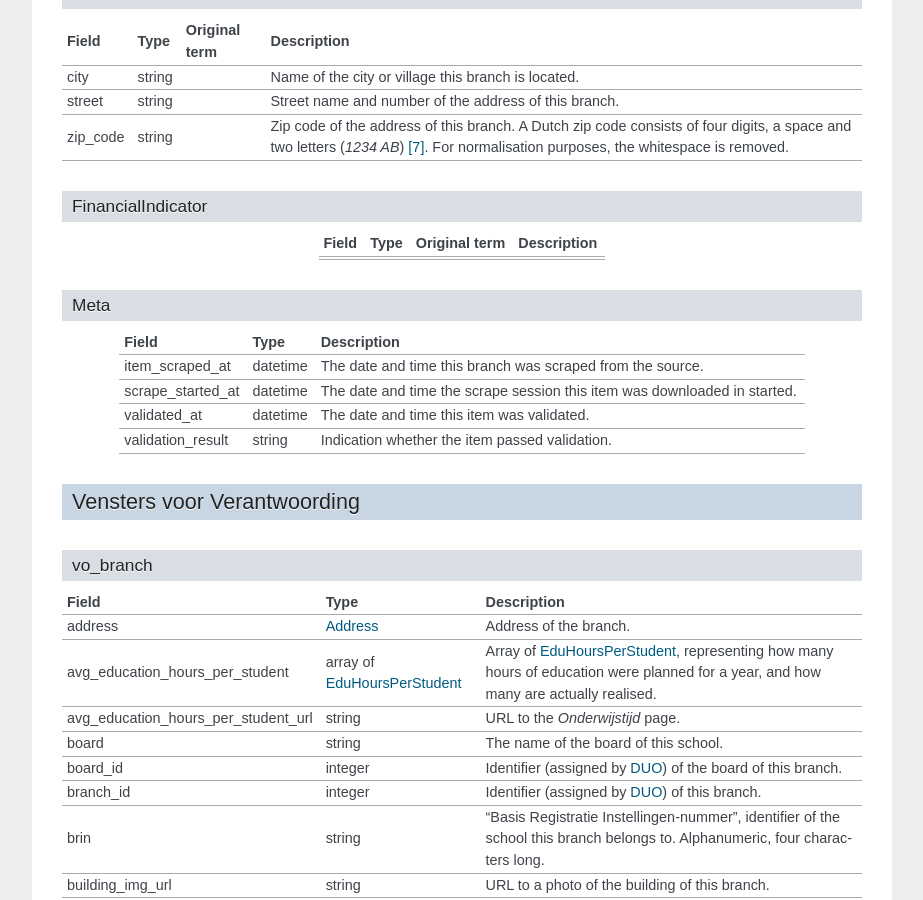
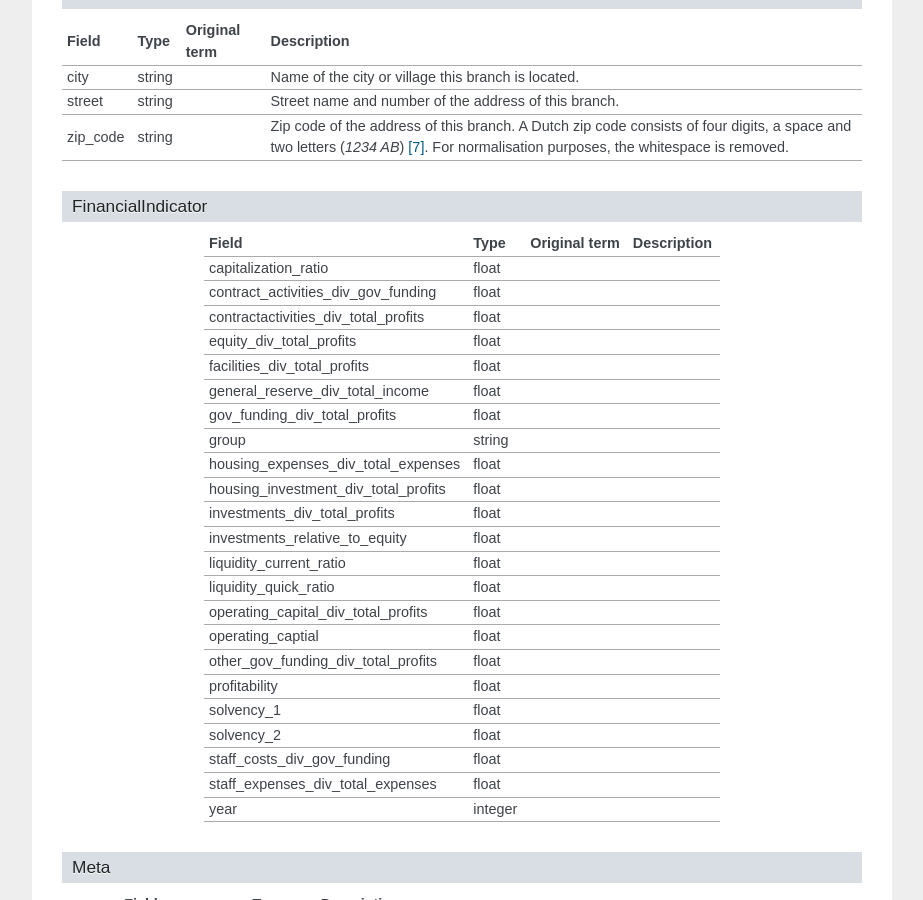
Before and after one commit to openstate/openonderwijsdata-api, a Sphinx documentation site: the page built from documentation/rst/data.rst, in a window 1280 px wide and 900 px high, scrolled down 1882 px. Shown: the whole window, without its empty margins (198-1121 px from the left). Built offline with Sphinx 7.4.7, drawn with Linux system fonts in a browser that asks for light colours.

Commit message:
DUO FinancialIndicator

```diff
--- a/documentation/rst/data.rst
+++ b/documentation/rst/data.rst
@@ -87,10 +87,33 @@ FinancialIndicator
 ^^^^^^^^^^^^^^^^^^^^^^^^^^^^^^^^^^^^^^^^^^^^^^^^^^^^^^^^^^^^^^^^^^^^^^^^^^^^^^^^^
 .. table::
 
-    =================================== =================================== =================================== ==========================================================================
-    Field                               Type                                Original term                       Description
-    =================================== =================================== =================================== ==========================================================================
-    =================================== =================================== =================================== ==========================================================================
+    ======================================= =================================== =================================== ======================================================================
+    Field                                   Type                                Original term                       Description
+    ======================================= =================================== =================================== ======================================================================
+    capitalization_ratio                    float
+    contract_activities_div_gov_funding     float
+    contractactivities_div_total_profits    float
+    equity_div_total_profits                float
+    facilities_div_total_profits            float
+    general_reserve_div_total_income        float
+    gov_funding_div_total_profits           float
+    group                                   string
+    housing_expenses_div_total_expenses     float
+    housing_investment_div_total_profits    float
+    investments_div_total_profits           float
+    investments_relative_to_equity          float
+    liquidity_current_ratio                 float
+    liquidity_quick_ratio                   float
+    operating_capital_div_total_profits     float
+    operating_captial                       float
+    other_gov_funding_div_total_profits     float
+    profitability                           float
+    solvency_1                              float
+    solvency_2                              float
+    staff_costs_div_gov_funding             float
+    staff_expenses_div_total_expenses       float
+    year                                    integer
+    ======================================= =================================== =================================== ======================================================================
 
 .. _duometa:
 
```
